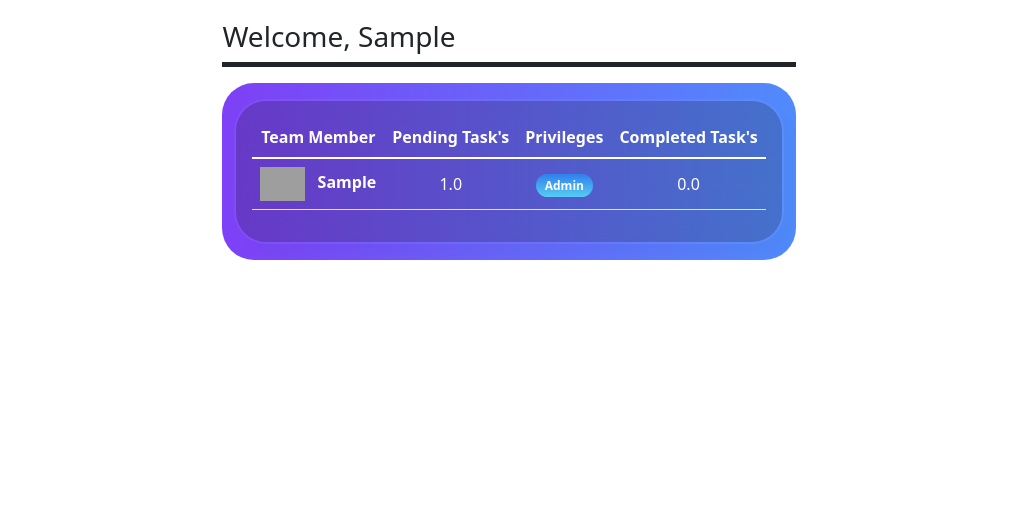
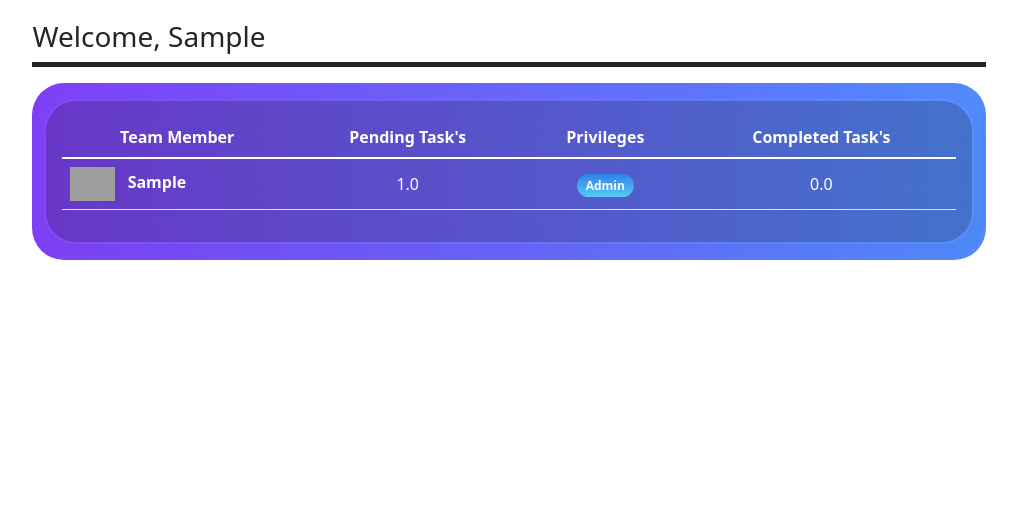
Before and after one commit to marcoaceves/manager_app, a Flask app: page /dashboard in a window 1280 px wide. Shown: the part 219-744 px from the top of the page, without its empty margins (131-1148 px from the left). Run offline with Flask 2, Linux system fonts and the light colour scheme; the visitor is signed in with stand-in values (Sample User, id 1); tables that the repository leaves empty or names only in its code hold one stand-in row (values such as "Sample post"); grey boxes are pictures that could not be loaded.

Commit message:
styling for admin dashboard fixed

```diff
--- a/task_manager_app/flask_app/static/css/styles.css
+++ b/task_manager_app/flask_app/static/css/styles.css
@@ -7,6 +7,11 @@
       padding: 2.3% 7.3%;
       max-width: 1200px;
       width: max-content;
+      margin: 0 auto;
+  }
+.wrapper1{
+      padding: 2.3% 7.3%;
+      max-width: 1200px;
       margin: 0 auto;
   }
 #ahf_logo{
--- a/task_manager_app/flask_app/templates/dashboard.html
+++ b/task_manager_app/flask_app/templates/dashboard.html
@@ -37,7 +37,7 @@
     </div>
     <!-- messages -->
     <div class="container">
-        <div class="wrapper">
+        <div class="wrapper1">
             <div class="d-flex justify-content-start align-items-center mb-3 border-bottom border-5 border-dark">
                 <h3 class="text-center  text-capitalize">Welcome, {{user.first_name}}</h3>
 
```
